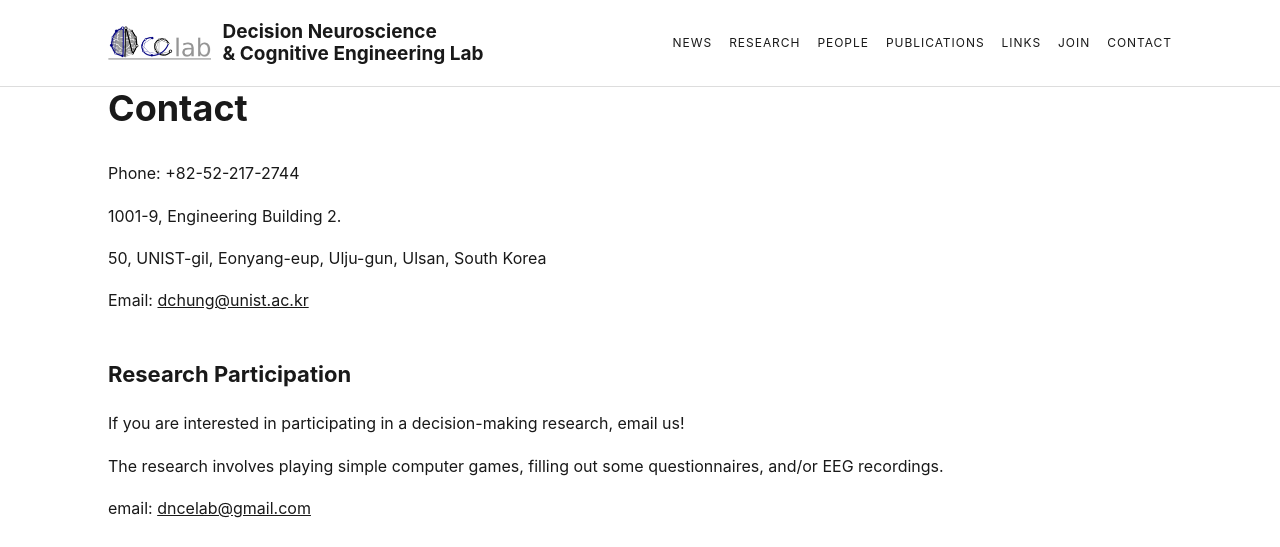
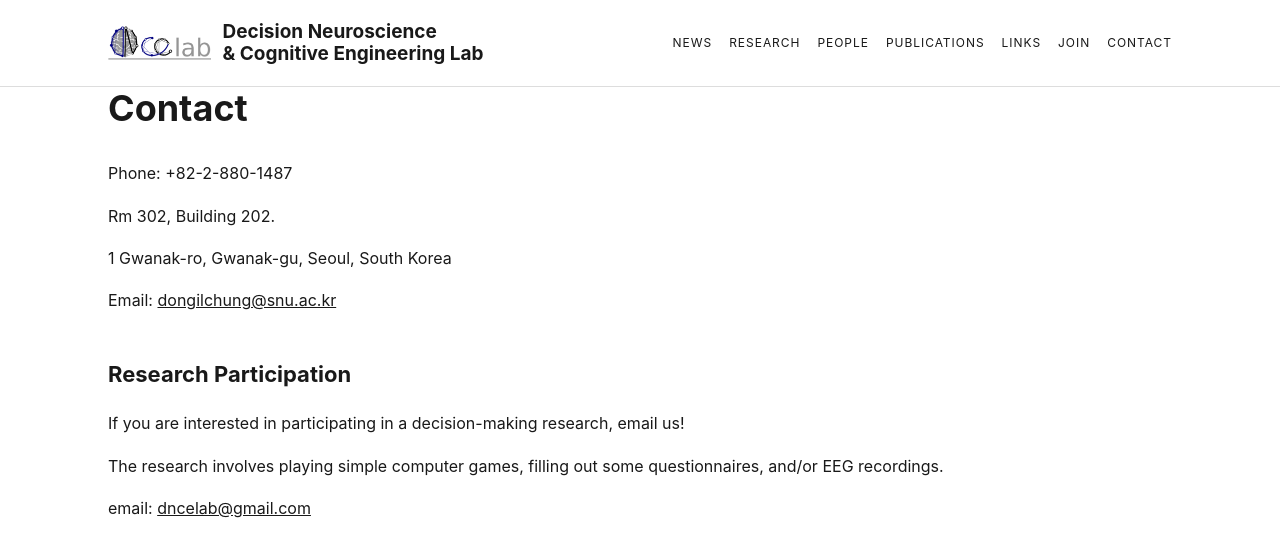
Before and after one commit to dongilchung/dncelab, a Jekyll site: the page built from contact.md, in a window 1280 px wide and 992 px high, cut to the strip 0-547 px from the top of the window. Built offline with Jekyll 4.4.1, drawn with Linux system fonts in a browser that asks for light colours; comment, search, counter and statistics services are not loaded.

Commit message:
return to the backup info

```diff
--- a/contact.md
+++ b/contact.md
@@ -5,10 +5,10 @@ permalink: /contact/
 ---
 <h1>Contact</h1>
 
-<p>Phone: +82-52-217-2744</p>
-<p>1001-9, Engineering Building 2.</p>
-<p>50, UNIST-gil, Eonyang-eup, Ulju-gun, Ulsan, South Korea</p>
-<p>Email: <a href="mailto:dchung@unist.ac.kr">dchung@unist.ac.kr</a></p>
+<p>Phone: +82-2-880-1487</p>
+<p>Rm 302, Building 202.</p>
+<p>1 Gwanak-ro, Gwanak-gu, Seoul, South Korea</p>
+<p>Email: <a href="mailto:dongilchung@snu.ac.kr">dongilchung@snu.ac.kr</a></p>
 
 <h2>Research Participation</h2>
 <p>If you are interested in participating in a decision-making research, email us!</p>
@@ -16,8 +16,7 @@ permalink: /contact/
 <p>email: <a href="mailto:dncelab@gmail.com">dncelab@gmail.com</a></p>
 
 <div class="map-container">
-  <iframe
-    src="https://www.google.com/maps?q=UNIST%2C%2050%20UNIST-gil%2C%20Ulju-gun%2C%20Ulsan%2C%20South%20Korea&output=embed"
+  <iframe src="https://www.google.com/maps/embed?pb=!1m5!3m3!1m2!1s0x357ca1e06c65bebb%3A0xd1c59fd3639257a9!2z7ISc7Jq464yA7ZWZ6rWQIDIyMOuPmSDsooXtlanqtZDsnKHsl7Dqtazrj5k!5e0!3m2!1sen!2skr!4v1788249041515!5m2!1sen!2skr"
     height="420"
     loading="lazy"
     referrerpolicy="no-referrer-when-downgrade"
```
Also changed, not shown: research.md (+4 -9 lines).
